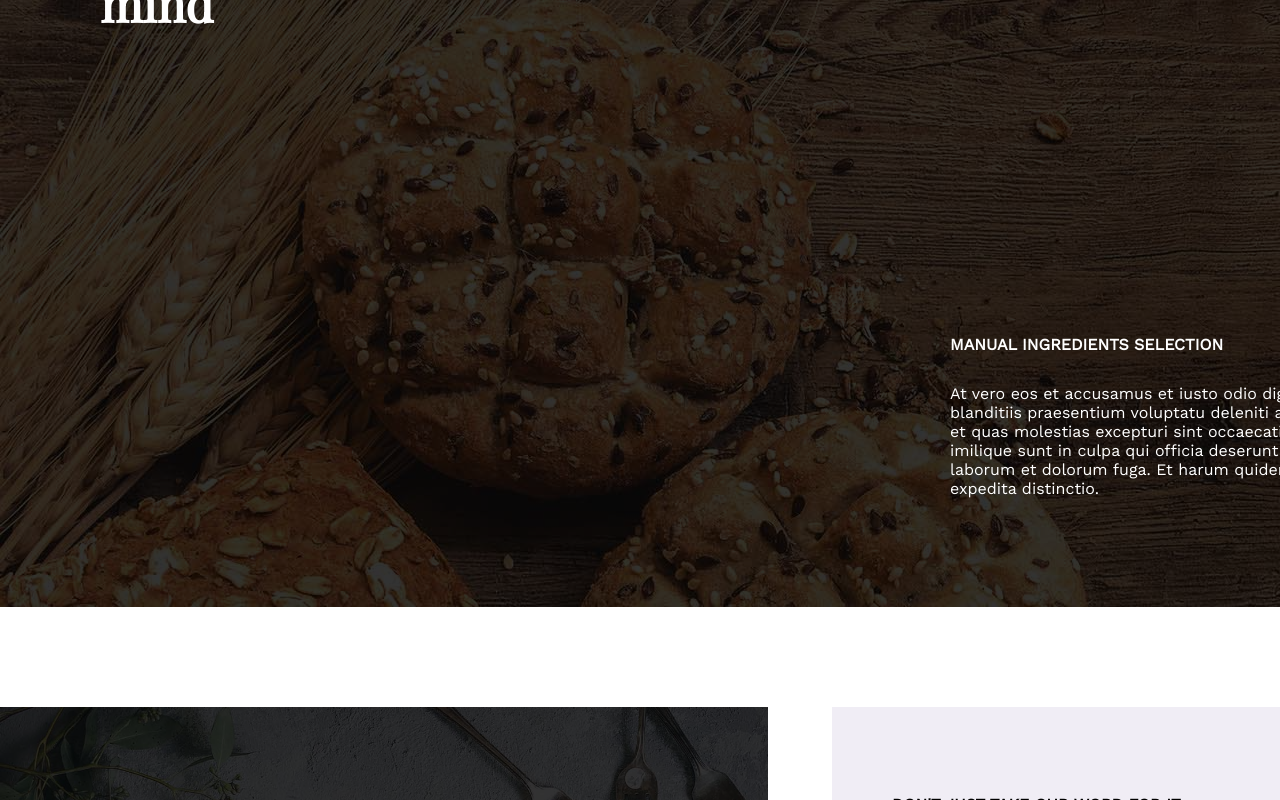
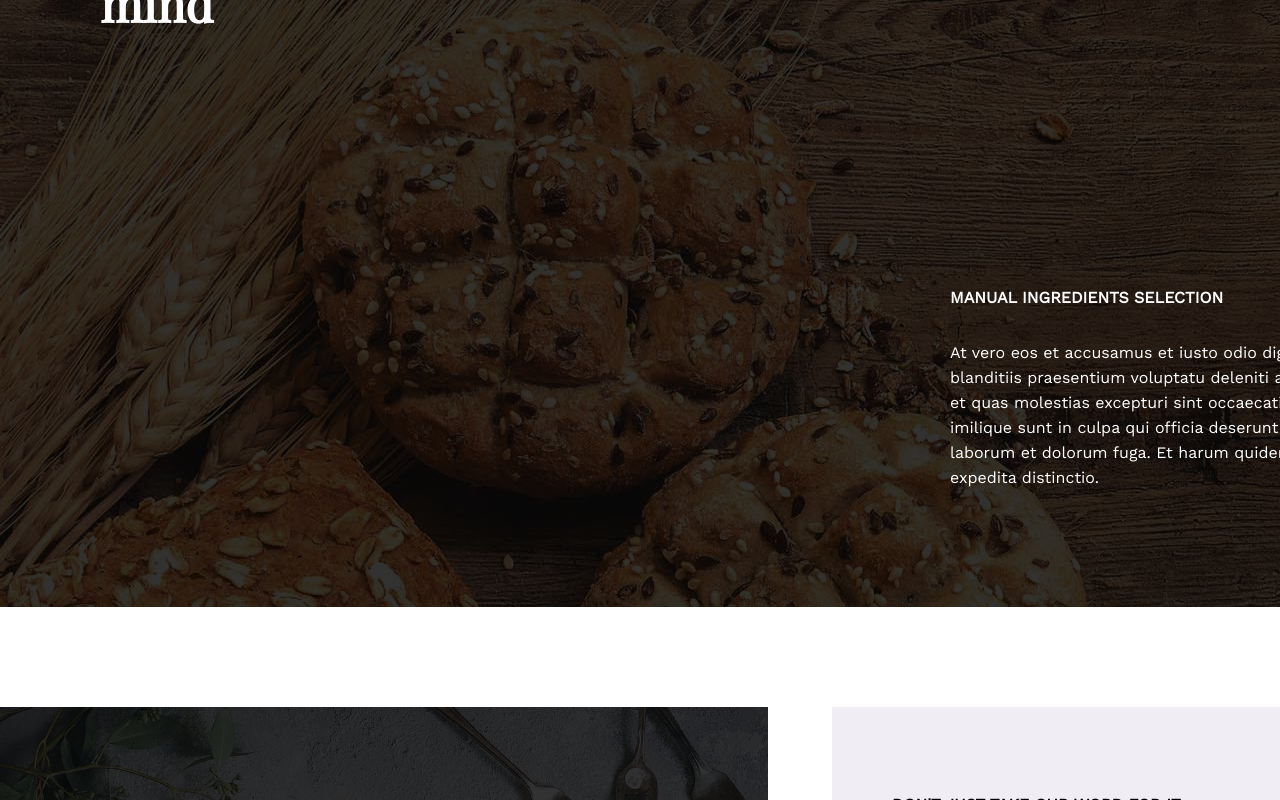
Before and after one commit to EnricoNapolitano/2023-01-31-esame_midterm, a Vue app in the folder proj-html-vuejs/: page / in a window 1280 px wide. Shown: the part 3200-4000 px from the top of the page. Built offline with nearby package versions, Linux system fonts and the light colour scheme.

Commit message:
style change in ArticolBox (paragraph padding)

```diff
--- a/proj-html-vuejs/src/components/generics/ArticolBox.vue
+++ b/proj-html-vuejs/src/components/generics/ArticolBox.vue
@@ -35,7 +35,8 @@ export default {
 }
 
 .paragraph {
-    padding: 200px 100px;
+    padding: 150px 100px;
+    line-height: 25px;
     color: white;
 
     display: flex;
```
